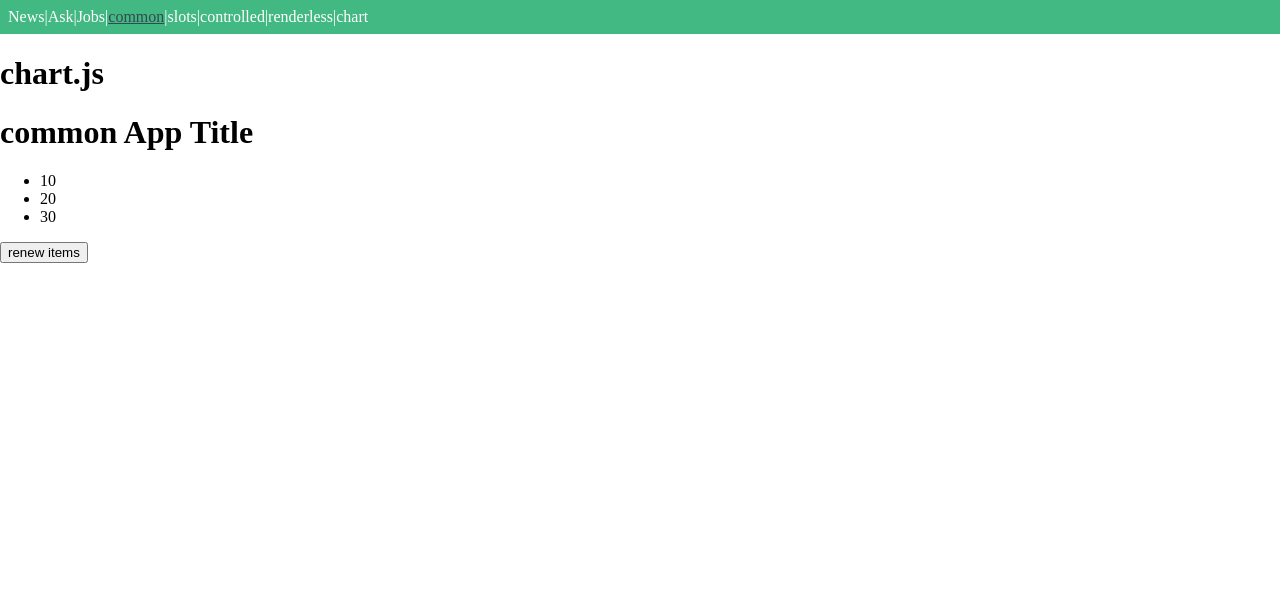
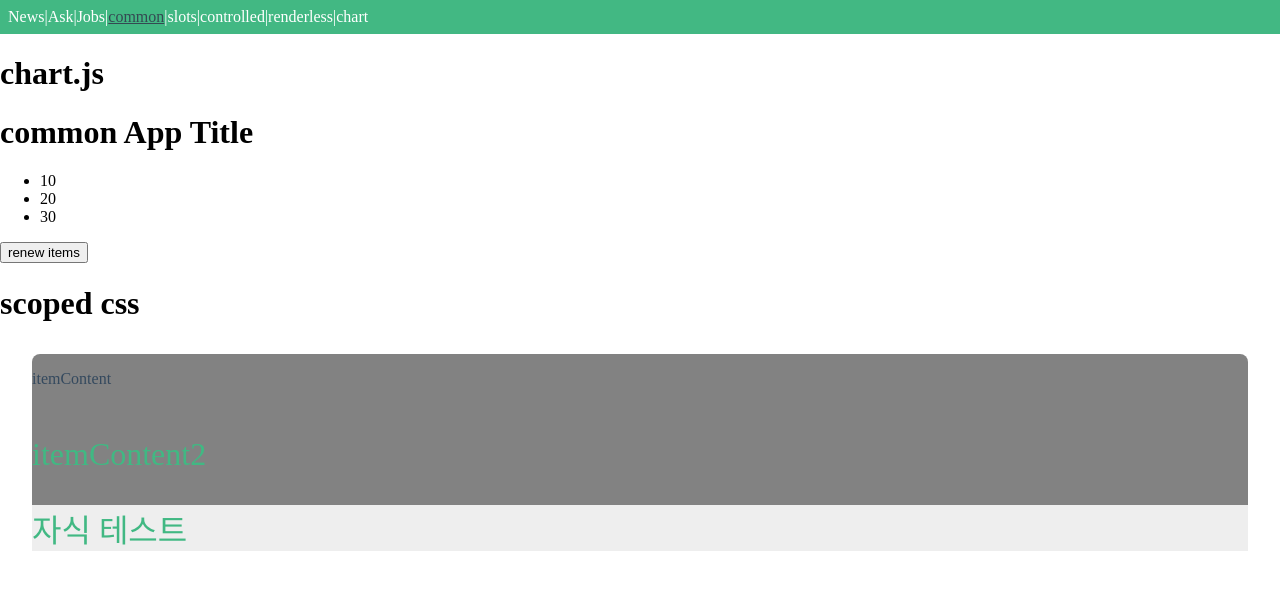
Before and after one commit to sunginHwang/vue-news-study, a Vue app: page /common in a window 1280 px wide. Shown: the top 590 px of the page. Built offline with nearby package versions, Linux system fonts and the light colour scheme.

Commit message:
1. studying scoped css

```diff
--- a/src/components/common/AppContent.vue
+++ b/src/components/common/AppContent.vue
@@ -10,6 +10,7 @@
 </template>
 
 <script>
+
 export default {
   props: {
     items: {
--- /dev/null
+++ b/src/components/common/ScopeCssContent.vue
@@ -0,0 +1,32 @@
+<template>
+    <div class="content">
+        <ScopeCssContentItem></ScopeCssContentItem>
+        <ScopeCssContentItem2></ScopeCssContentItem2>
+    </div>
+</template>
+
+<script>
+import ScopeCssContentItem from '@/components/common/ScopeCssContentItem';
+import ScopeCssContentItem2 from '@/components/common/ScopeCssContentItem2';
+    export default {
+        components:{
+            ScopeCssContentItem,
+            ScopeCssContentItem2
+        },
+        name: "ScopeCssContent"
+    }
+</script>
+
+<style scoped>
+    .content{
+        display: flex;
+        flex-direction: column;
+        margin: 2rem;
+        background-color: #828282;
+        border-radius: 8px;
+    }
+    .test{
+        color: bisque;
+    }
+
+</style>
--- /dev/null
+++ b/src/components/common/ScopeCssContentItem.vue
@@ -0,0 +1,19 @@
+<template>
+        <div class="scope-content-item">
+            <p>itemContent</p>
+        </div>
+</template>
+
+<script>
+    export default {
+        name: "ScopeCssContentItem"
+    }
+</script>
+
+<style scoped>
+
+    .scope-content-item{
+        color: #34495e;
+    }
+
+</style>
--- /dev/null
+++ b/src/components/common/ScopeCssContentItem2.vue
@@ -0,0 +1,25 @@
+<template>
+    <div class="scope-content-item">
+        <p>itemContent2</p>
+        <div class="test">자식 테스트</div>
+    </div>
+
+</template>
+
+<script>
+    export default {
+        name: "ScopeCssContentItem2"
+    }
+</script>
+
+<style scoped>
+    .scope-content-item{
+        font-weight: 400;
+        font-size: 2rem;
+        color: #41b883;
+    }
+    .test{
+        background-color: #eeeeee;
+    }
+
+</style>
--- a/src/views/CommonView.vue
+++ b/src/views/CommonView.vue
@@ -3,17 +3,21 @@
         <h1>chart.js</h1>
         <AppHeader :title="appTitle"></AppHeader>
         <AppContent :items="items" @renew="renewItems"></AppContent>
+        <h1>scoped css</h1>
+        <ScopeCssContent></ScopeCssContent>
     </div>
 </template>
 
 <script>
 import AppHeader from '@/components/common/AppHeader';
 import AppContent from '@/components/common/AppContent';
+import ScopeCssContent from '@/components/common/ScopeCssContent';
 
 export default {
   components:{
       AppHeader,
-      AppContent
+      AppContent,
+      ScopeCssContent
   },
   data(){
       return{
```
